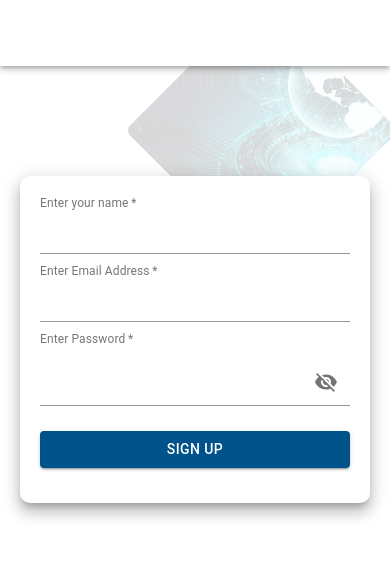
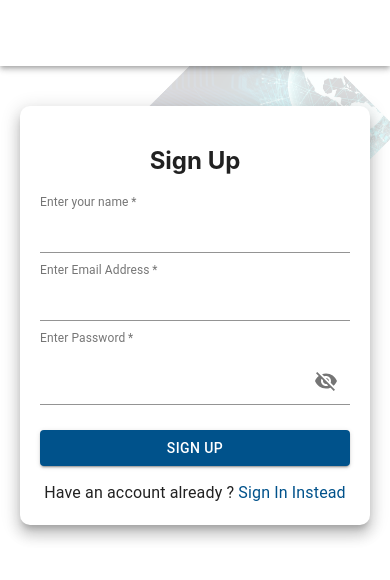
Before and after one commit to ibraphem/support_ticket_frontend, a React (Create React App) app: page /register in a window 390 px wide. Shown: the top 580 px of the page. Built offline with nearby package versions, Linux system fonts and the light colour scheme.

Commit message:
dashboard card responsiveness

```diff
--- a/src/components/auth/Login.js
+++ b/src/components/auth/Login.js
@@ -13,8 +13,6 @@ import SuccessAlerts from "../alerts/SuccessAlerts";
 import ErrorAlerts from "../alerts/ErrorAlerts";
 import SubmitButton from "../shared/SubmitButton";
 import { Link } from "react-router-dom";
-import { makeStyles } from "@material-ui/core/styles";
-import { Card } from "@material-ui/core";
 
 const Login = ({
   email,
@@ -72,13 +70,19 @@ const Login = ({
     <Grid
       container
       align="center"
-      justify="center"
+      justifyContent="center"
       alignItems="center"
       direction="column"
     >
-      <Grid item xs={12} sm={3}></Grid>
-      <Grid item xs={12} sm={5} style={{ marginTop: "70px" }}>
+      <Grid item xs={12} sm={12}>
+        {iserror ? <ErrorAlerts message={alertMessage} close={close} /> : null}
+        {iserror === false ? (
+          <SuccessAlerts message={alertMessage} close={close} />
+        ) : null}
+      </Grid>
+      <Grid item xs={12} sm={12}>
         <Paper elevation={10} style={paperStyle}>
+          <h2>{auth === "register" ? "Sign Up" : "Sign In"}</h2>
           <form onSubmit={auth === "login" ? login : register}>
             {auth === "register" ? (
               <TextField
@@ -149,9 +153,26 @@ const Login = ({
               width={true}
             />
           </form>
+          {auth === "login" ? (
+            <Typography align="center">
+              Don't have an account?
+              <Link to="/register" style={linkStyle}>
+                {" "}
+                Sign Up Instead
+              </Link>
+            </Typography>
+          ) : (
+            <Typography align="center">
+              Have an account already ?
+              <Link to="/login" style={linkStyle}>
+                {" "}
+                Sign In Instead
+              </Link>
+            </Typography>
+          )}
         </Paper>
       </Grid>
-      <Grid item xs={12} sm={4}></Grid>
+      <Grid item xs={12} sm={12}></Grid>
     </Grid>
   );
 };
--- a/src/components/dashboard/CustomerDashboard.js
+++ b/src/components/dashboard/CustomerDashboard.js
@@ -6,10 +6,10 @@ const CustomerDashboard = () => {
   return (
     <>
       <Grid container>
-        <Grid item xs={12} sm={6}>
+        <Grid item xs={12} sm={12} md={6}>
           <UserDashboardCard label="Open Support Ticket" link="/ticket/open" />
         </Grid>
-        <Grid item xs={12} sm={6}>
+        <Grid item xs={12} sm={12} md={6}>
           <UserDashboardCard label="View Support Tickets" link="/view" />
         </Grid>
       </Grid>
--- a/src/components/shared/UserDashboardCard.js
+++ b/src/components/shared/UserDashboardCard.js
@@ -1,38 +1,39 @@
-import React from 'react';
-import {Paper, Typography,  Box, Toolbar} from "@material-ui/core";
+import React from "react";
+import { Paper, Typography, Box, Toolbar } from "@material-ui/core";
 import IconButton from "@material-ui/core/IconButton";
-import ContactsIcon from '@material-ui/icons/Contacts';
-import ArrowRightAltIcon from '@material-ui/icons/ArrowRightAlt';
+import ContactsIcon from "@material-ui/icons/Contacts";
+import ArrowRightAltIcon from "@material-ui/icons/ArrowRightAlt";
 import { Link } from "react-router-dom";
 
-const UserDashboardCard = ({label, link}) => {
+const UserDashboardCard = ({ label, link }) => {
   const paperStyle = {
     padding: "0px 15px",
-    margin: "10px 80px 0px 80px",
+    margin: "10px 30px 0px 30px",
     borderRadius: "10px",
-
   };
-  const ticketStyle ={
+  const ticketStyle = {
     display: "flex",
     flexGrow: 1,
-     }
+  };
   return (
     <Paper elevation={10} style={paperStyle}>
       <Toolbar>
-                        <IconButton color="primary" edge="start" >
+        <IconButton color="primary" edge="start">
           <ContactsIcon />
         </IconButton>
       </Toolbar>
       <Toolbar>
-                          <Box style={ticketStyle}> <Typography color="primary">{label}</Typography></Box>
+        <Box style={ticketStyle}>
+          {" "}
+          <Typography color="primary">{label}</Typography>
+        </Box>
         <Link to={link}>
-                            <IconButton color="primary"    >
+          <IconButton color="primary">
             <ArrowRightAltIcon fontSize="large" />
           </IconButton>
         </Link>
       </Toolbar>
     </Paper>
-
   );
 };
 
```
Lines whose indentation alone changed are shown as unchanged.
